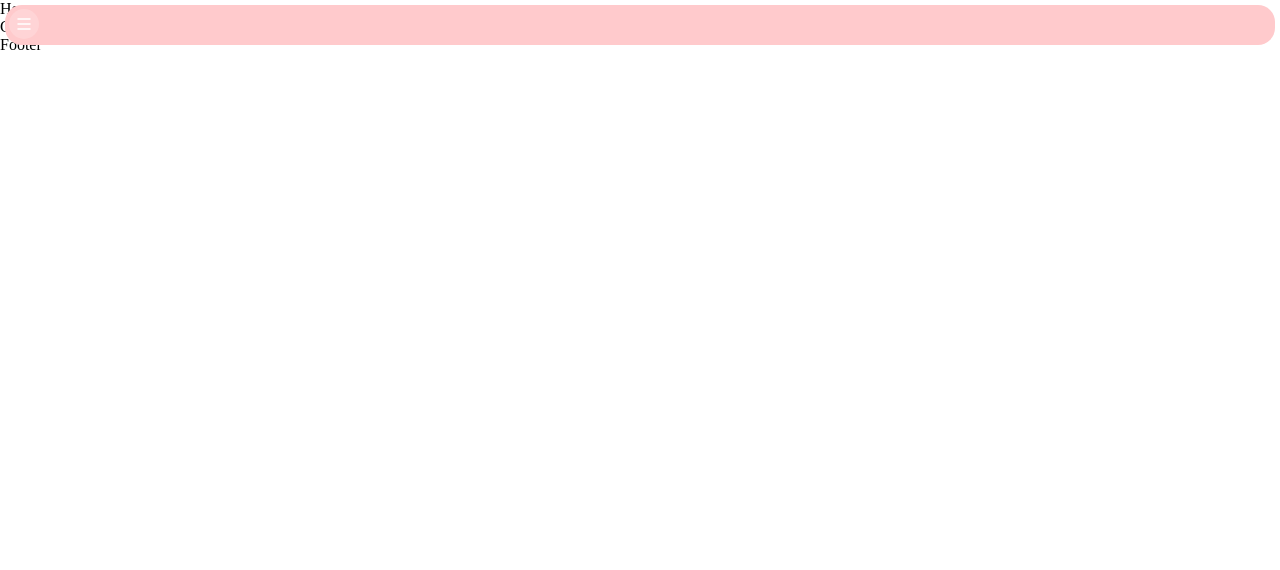
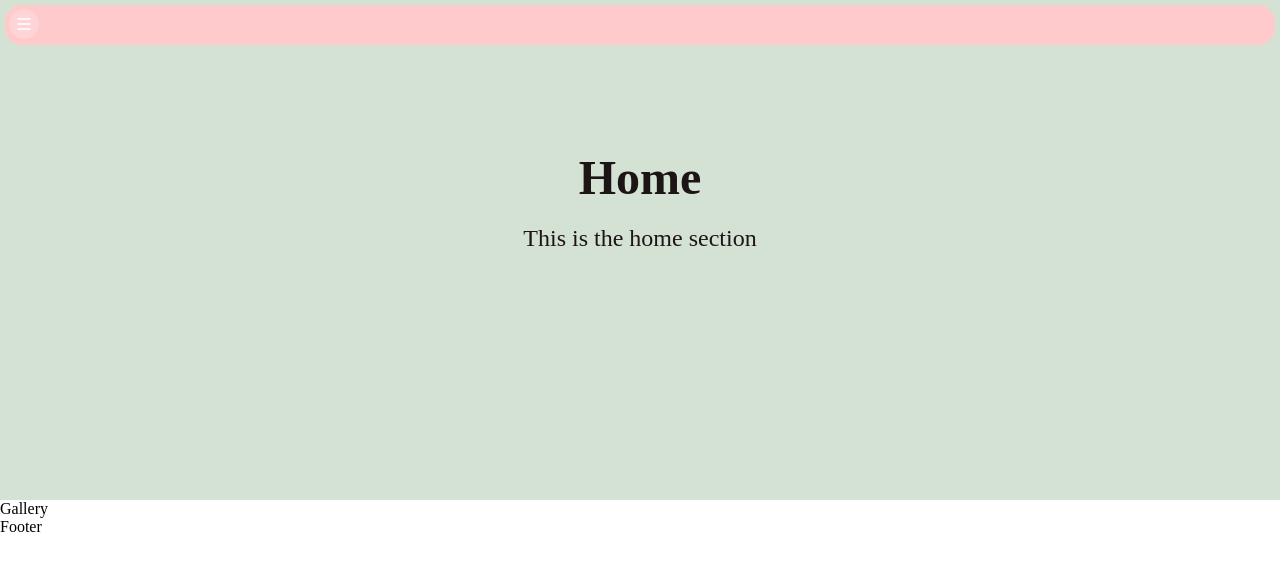
Before and after one commit to karimiraayan/ContentFleet, a React (Vite) app: page / in a window 1280 px wide. Shown: the top 570 px of the page. Built offline with nearby package versions, Linux system fonts and the light colour scheme.

Commit message:
add home

```diff
--- a/src/components/Home.jsx
+++ b/src/components/Home.jsx
@@ -2,6 +2,13 @@ import React from 'react'
 
 export default function Home() {
   return (
-    <div>Home</div>
+  <section id="home">
+    <h1>
+      Home
+    </h1>
+    <p>
+      This is the home section
+    </p>
+  </section>
   )
 }
--- a/src/style/_variables.scss
+++ b/src/style/_variables.scss
@@ -1,6 +1,7 @@
 $nav-background-color: #FFCACC;
 $primary-color: #fff;
 $secondary-color: #000;
-$tertiary-color: #fff3;
-$primary-text-color: #fff;
+$tertiary-color: rgba(40, 4, 52, 0.2);
+$primary-text-color: #1d1515;
 $secondary-text-color: #000;
+$home-background-color: #D4E2D4;
--- a/src/style/main.scss
+++ b/src/style/main.scss
@@ -7,8 +7,23 @@
   min-width: 0;
   margin: 0;
 }
-.spacer {
-  height: 50px;
+#home {
+  background-color: $home-background-color;
+  height: 500px;
+  padding-top: 50px;
+  h1 {
+    margin-top: 100px;
+    text-align: center;
+    font-size: 3rem;
+    color: $primary-text-color;
+  }
+  p {
+    margin-top: 20px;
+    text-align: center;
+    font-size: 1.5rem;
+    color: $primary-text-color;
+  }
+
 }
 
 .open {
@@ -36,11 +51,11 @@ nav {
     flex-direction: column;
     border-radius: 17px;
     background-color: $nav-background-color;
-    .row-1{
+    .row-1 {
       display: flex;
       flex-direction: row;
     }
-    ul{
+    ul {
       display: flex;
       margin: 80px 0 0 15px;
       width: 100%;
@@ -52,19 +67,18 @@ nav {
       gap: 20px;
       list-style: none;
 
-        li{
+      li {
         width: 100%;
-            a{
+        a {
           text-decoration: none;
           color: $primary-text-color;
           font-size: 1.2rem;
           font-weight: 600;
-                &:hover{
+          &:hover {
             color: $secondary-text-color;
           }
         }
       }
-
     }
   }
 }
```
Lines whose indentation alone changed are shown as unchanged.
